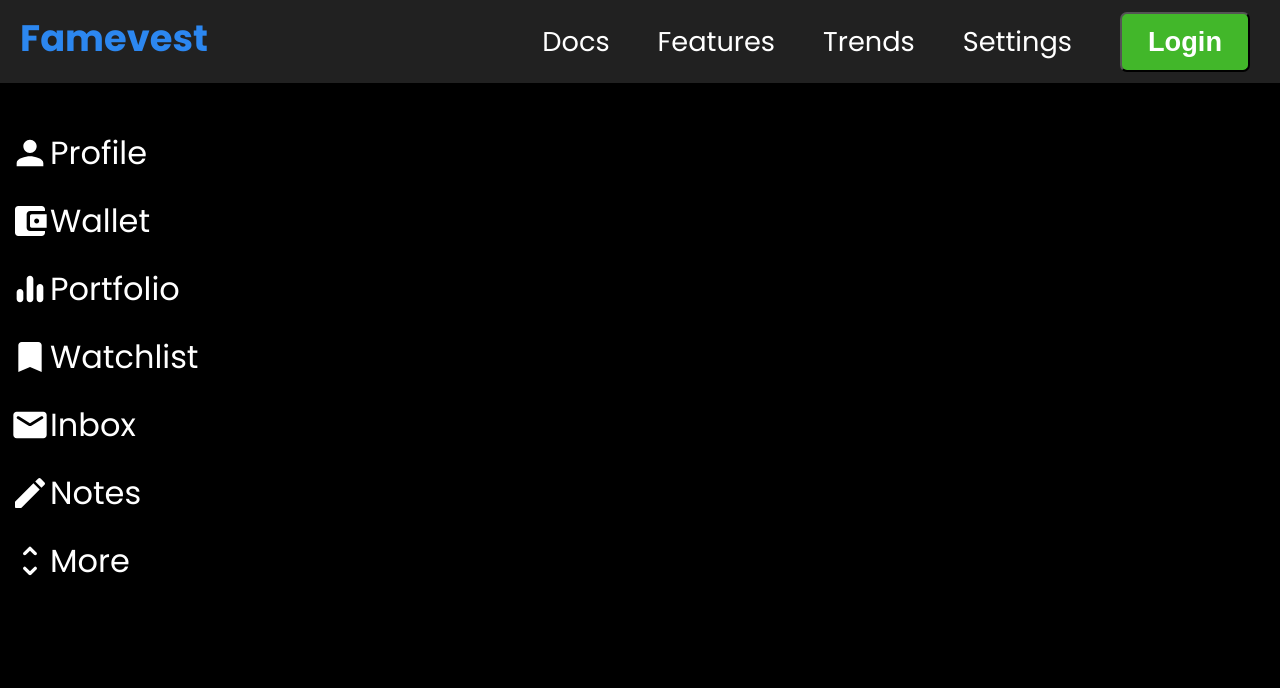
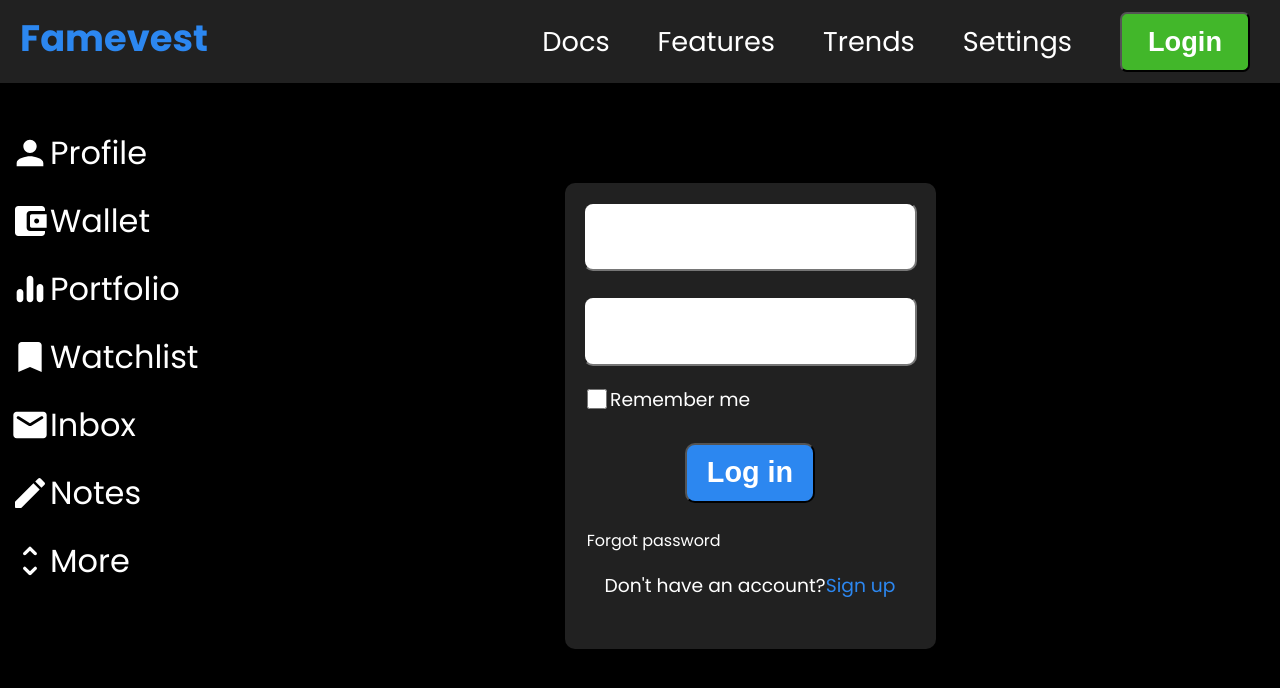
Before and after one commit to shredcryp/Famevest-v27, a React (Create React App) app: page /login in a window 1280 px wide. Shown: the top 688 px of the page. Built offline with nearby package versions, Linux system fonts and the light colour scheme; the HTML template or start-up script is replaced by a standard one.

Commit message:
login signup done

```diff
--- a/src/App.js
+++ b/src/App.js
@@ -7,6 +7,8 @@ import ReactDOM from 'react-dom';
 import Profile from "./pages/Profile";
 import Portfolio from "./components/Portfolio";
 import Myprofile from "./components/Myprofile";
+import Login from "./components/Login";
+import Signup from "./components/Signup";
 import { BrowserRouter as Router, Routes, Route} from "react-router-dom";
 function App() {
   return (
@@ -21,6 +23,8 @@ function App() {
           <Route path="/profile" element={<Profile/>}/>
           <Route path="/portfolio" element={<Portfolio/>}/>
           <Route path="/myprofile" element={<Myprofile/>} />
+          <Route path="/login" element={<Login/>} />
+          <Route path="/signup" element={<Signup/>} />
         </Routes>
     </Router>
     </div>
--- /dev/null
+++ b/src/components/Login.css
@@ -0,0 +1,55 @@
+.loginpart {
+    width: 100%;
+}
+
+.loginbox {
+    width: 35%;
+    height: 85%;
+    background: #212121;
+    text-align: center;
+    margin: auto;
+    margin-top: 100px;
+    border-radius: 10px;
+}
+
+.email {
+    width: 90%;
+    height: 15%;
+    margin-top: 5%;
+    font-size: 1.5rem;
+}
+
+.password {
+    width: 90%;
+    height: 15%;
+    font-size: 1.5rem;
+}
+
+.permission {
+    float: left;
+    width: 100%;
+    display: flex;
+    align-items: center;
+    margin-left: 5%;
+}
+
+button {
+    width: 130px;
+    height: 60px;
+    background: #2c87f0;
+    font-size: 1.8rem;
+    border-radius: 10px;
+    margin-top: 10px;
+    font-weight: bold;
+}
+
+.forgotpass {
+    float: left;
+    margin-left: 6%;
+}
+
+.signupoption {
+    width: 100%;
+    text-align: center;
+    float: left;
+}
--- /dev/null
+++ b/src/components/Login.js
@@ -0,0 +1,33 @@
+import React from 'react'
+import "./Login.css"
+import homeimage from '../images/homeimage.png';
+
+function Login() {
+    return (
+        <>
+            <div className="loginpart">
+                <div className="loginbox">
+                    <input className="email" type="text" placeholder="Email" />
+                    <br />
+                    <br />
+                    <input className="password" type="text" placeholder="Password" />
+                    <br />
+                    <div className="permission">
+                        <input type="checkbox" style={{ width: "20px", height: "20px" }} /><h3>Remember me</h3>
+                    </div>
+                    <button>Log in</button>
+                    <br />
+                    <br />
+                    <div className="forgotpass">
+                        <a href="#">Forgot password</a>
+                    </div>
+                    <div className="signupoption">
+                        <h3>Don't have an account?<a href="/signup" style={{color: "#2c87f0"}}>Sign up</a></h3>
+                    </div>
+                </div>
+            </div>
+        </>
+    )
+}
+
+export default Login
--- /dev/null
+++ b/src/components/Signup.css
@@ -0,0 +1,3 @@
+.permission input h3 a {
+    width: 100%;
+}
--- /dev/null
+++ b/src/components/Signup.js
@@ -0,0 +1,36 @@
+import React from 'react'
+import "./Signup.css"
+import homeimage from '../images/homeimage.png';
+
+function Signup() {
+    return (
+        <>
+            <div className="loginpart">
+                <div className="loginbox">
+                    <input className="email" type="text" placeholder="Email" />
+                    <br />
+                    <br />
+                    <input className="password" type="text" placeholder="Password" />
+                    <br />
+                    <div className="permission">
+                        <input type="checkbox" style={{ width: "20px", height: "20px" }} />
+                        <h4>I've read and agree to FameVest's
+                            <a href="#" style={{ color: "#2c87f0"}}> Term's of service</a>
+                        </h4>
+                    </div>
+                    <button>Sign Up</button>
+                    <br />
+                    <br />
+                    <div className="forgotpass">
+                        <a href="#">Forgot password</a>
+                    </div>
+                    <div className="signupoption">
+                        <h3>Already have an account? <a href="/signup" style={{ color: "#2c87f0" }}>Log in</a></h3>
+                    </div>
+                </div>
+            </div>
+        </>
+    )
+}
+
+export default Signup
--- a/src/components/navbar.js
+++ b/src/components/navbar.js
@@ -24,7 +24,7 @@ function Navbar() {
     <a href="" target="_blank">Features</a>
     <a href="" target="_blank">Trends</a>
     <a href="" target="_blank">Settings</a>
-    <button className="loginbutton">Login</button>
+    <button className="loginbutton"><a href="/login">Login</a></button>
   </div>
 </div>
     </>
```
Also changed, not shown: src/images/homeimage.png (added).
